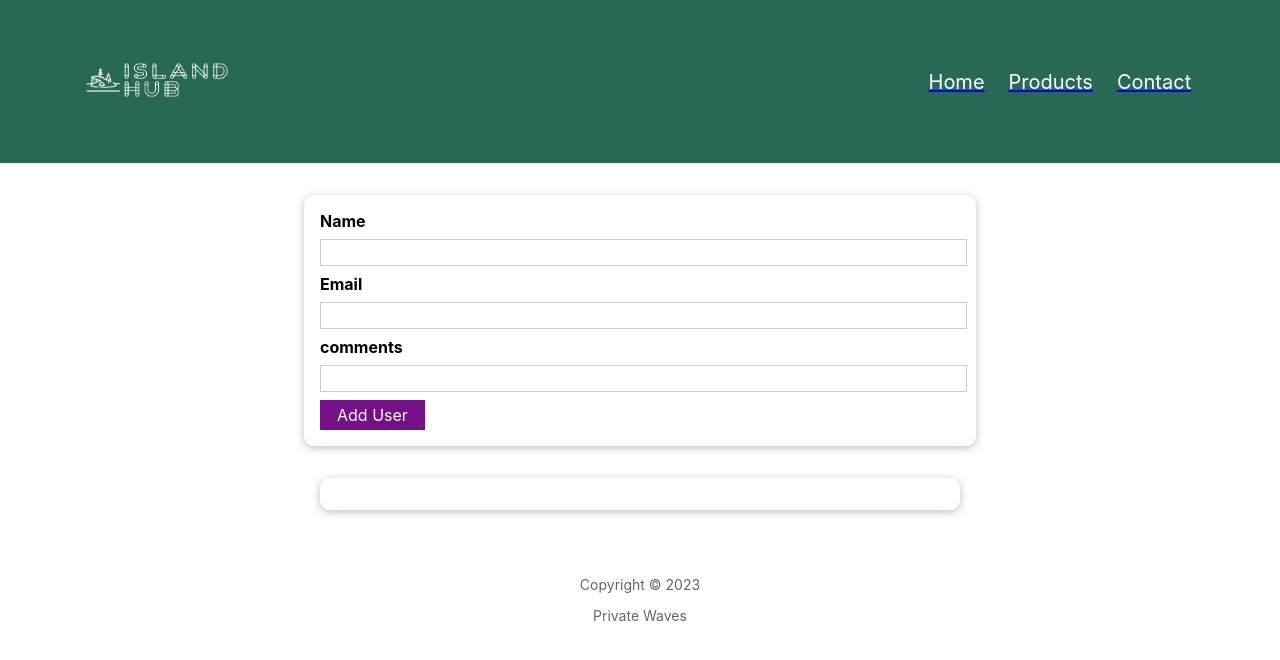
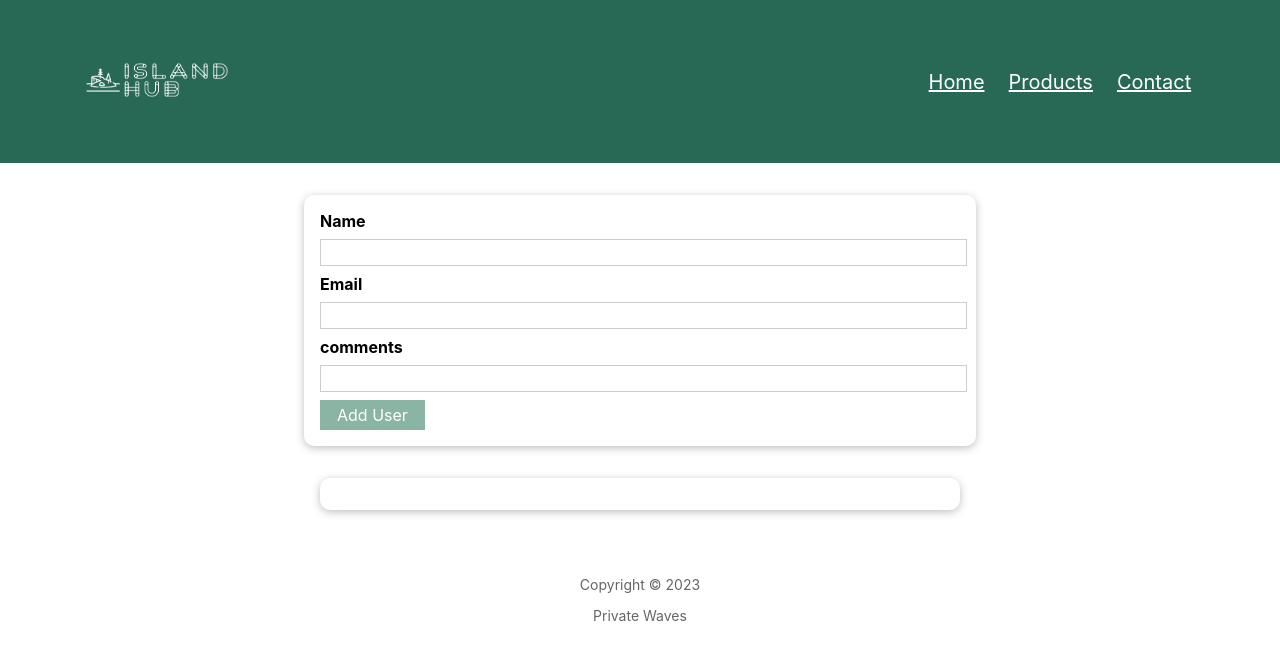
Before and after one commit to ChingV/eCommV2, a React (Create React App) app: page /contacts in a window 1280 px wide. In both pictures the pointer is over the button "Add User". Shown: the top 660 px of the page. Built offline with nearby package versions, Linux system fonts and the light colour scheme.

Commit message:
Updating underlines

```diff
--- a/src/componets/UI/Button.module.css
+++ b/src/componets/UI/Button.module.css
@@ -9,8 +9,8 @@
 
 .button:hover,
 .button:active {
-  background: #741188;
-  border-color: #741188;
+  background: #8ab4a3;
+  border-color: #8ab4a3;
 }
 
 .button:focus {
--- a/src/componets/UI/NavBar.module.css
+++ b/src/componets/UI/NavBar.module.css
@@ -60,8 +60,10 @@ nav{
 
   .nav-links ul li p {
     color: white;
-    text-decoration: none;
+    text-decoration: underline;
     font-size: 20px;
+    list-style: none;
+    border-bottom: 1px transparent
   }
 
   nav img {
```
